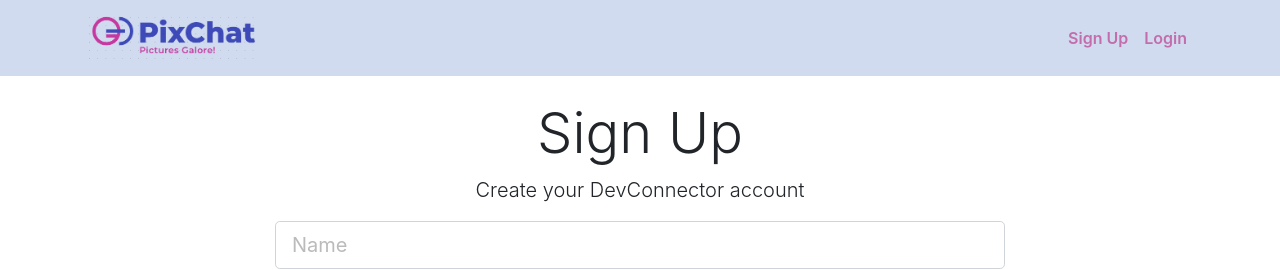
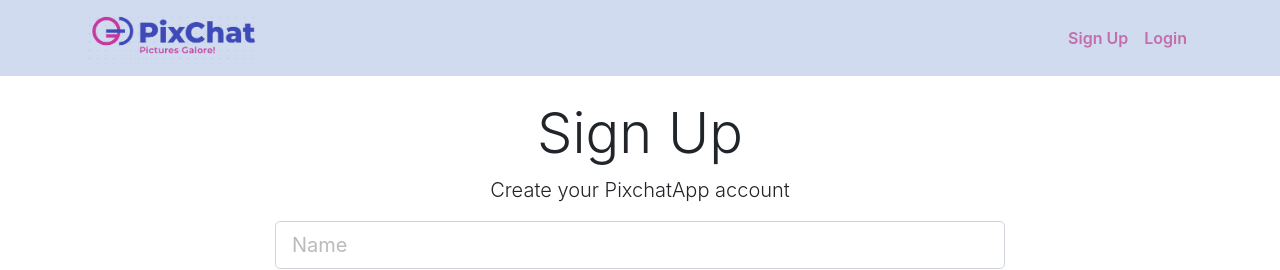
Before and after one commit to rupalidashore/PixChat, a React (Create React App) app in the folder client/: page /register in a window 1280 px wide. Shown: the top 270 px of the page. Built offline with nearby package versions, Linux system fonts and the light colour scheme.

Commit message:
initial commit

```diff
--- a/client/src/components/layout/auth/Register.js
+++ b/client/src/components/layout/auth/Register.js
@@ -68,7 +68,7 @@
             <div className="row">
               <div className="col-md-8 m-auto">
                 <h1 className="display-4 text-center">Sign Up</h1>
-                <p className="lead text-center">Create your DevConnector account</p>
+                <p className="lead text-center">Create your PixchatApp account</p>
                 <form noValidate onSubmit={this.onSubmit.bind(this)}>
                   <div className="form-group">
                     <input type="text"
```
